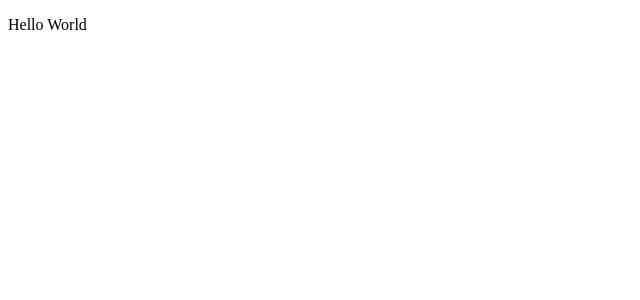
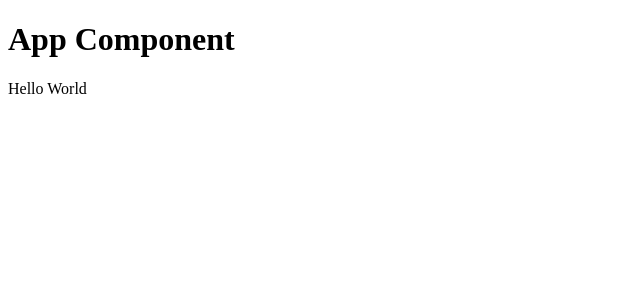
Before and after one commit to MarcusMathuram46/react-project, a React (Vite) app: page / in a window 1280 px wide. Shown: the top 300 px of the page, without its empty margins (0-640 px from the left). Built offline with nearby package versions, Linux system fonts and the light colour scheme.

Commit message:
Component with multiple html tags

```diff
--- a/src/App.jsx
+++ b/src/App.jsx
@@ -1,5 +1,12 @@
-function App() {
-  return <p>Hello World</p>
+const App = () => {
+  return(
+    <div>
+      <h1>App Component</h1>
+      <p>Hello World</p>
+
+    </div>
+
+  )
 }
 
 export default App;
```
